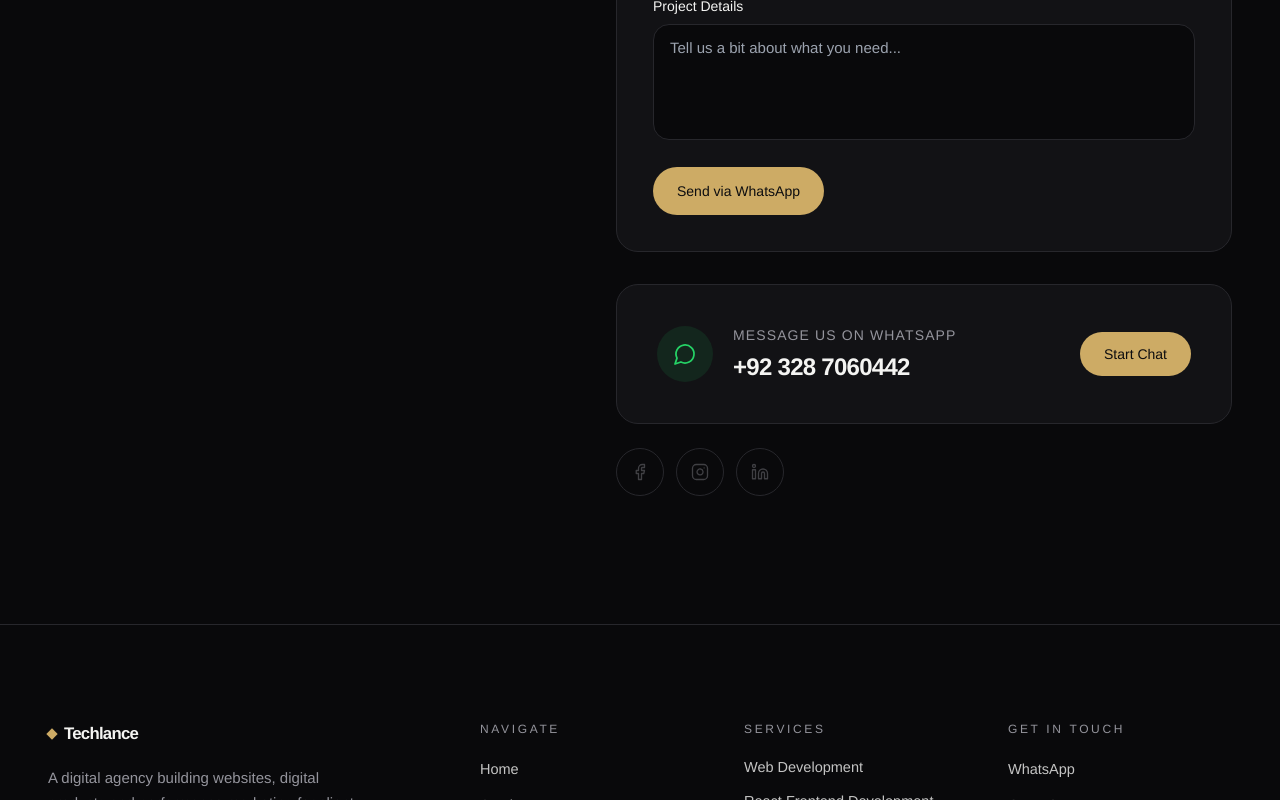
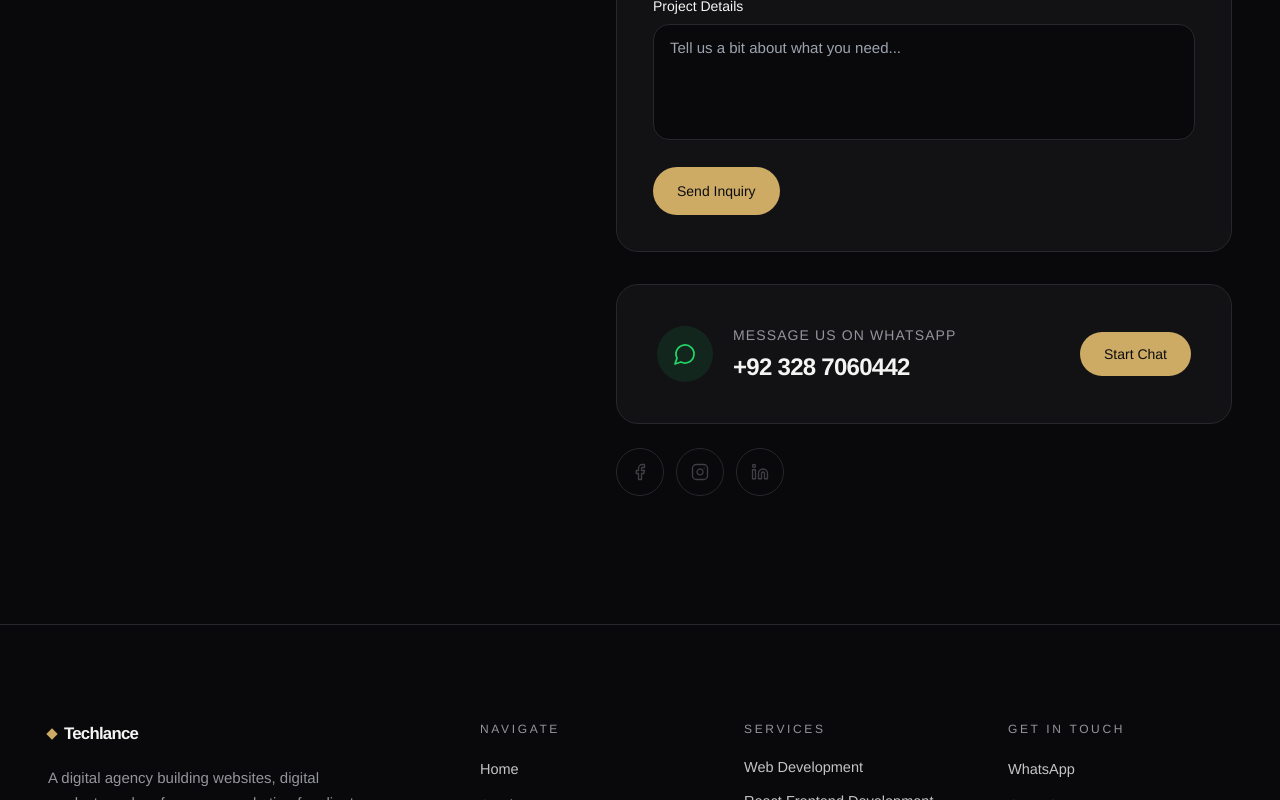
Before and after one commit to SufyanMughal0033/Techlance, a Next.js app: page / in a window 1280 px wide. Shown: the part 11200-12000 px from the top of the page. Built offline with nearby package versions, Linux system fonts and the light colour scheme.

Commit message:
update CTA button

```diff
--- a/components/QuoteForm.tsx
+++ b/components/QuoteForm.tsx
@@ -124,7 +124,7 @@ Details: ${message}`;
         type="submit"
         className="w-full rounded-full bg-ink px-6 py-3.5 text-sm font-medium text-bg transition-opacity hover:opacity-90 dark:bg-accent dark:text-accent-ink sm:w-auto"
       >
-        Send via WhatsApp
+       Send Inquiry
       </button>
     </form>
   );
```
